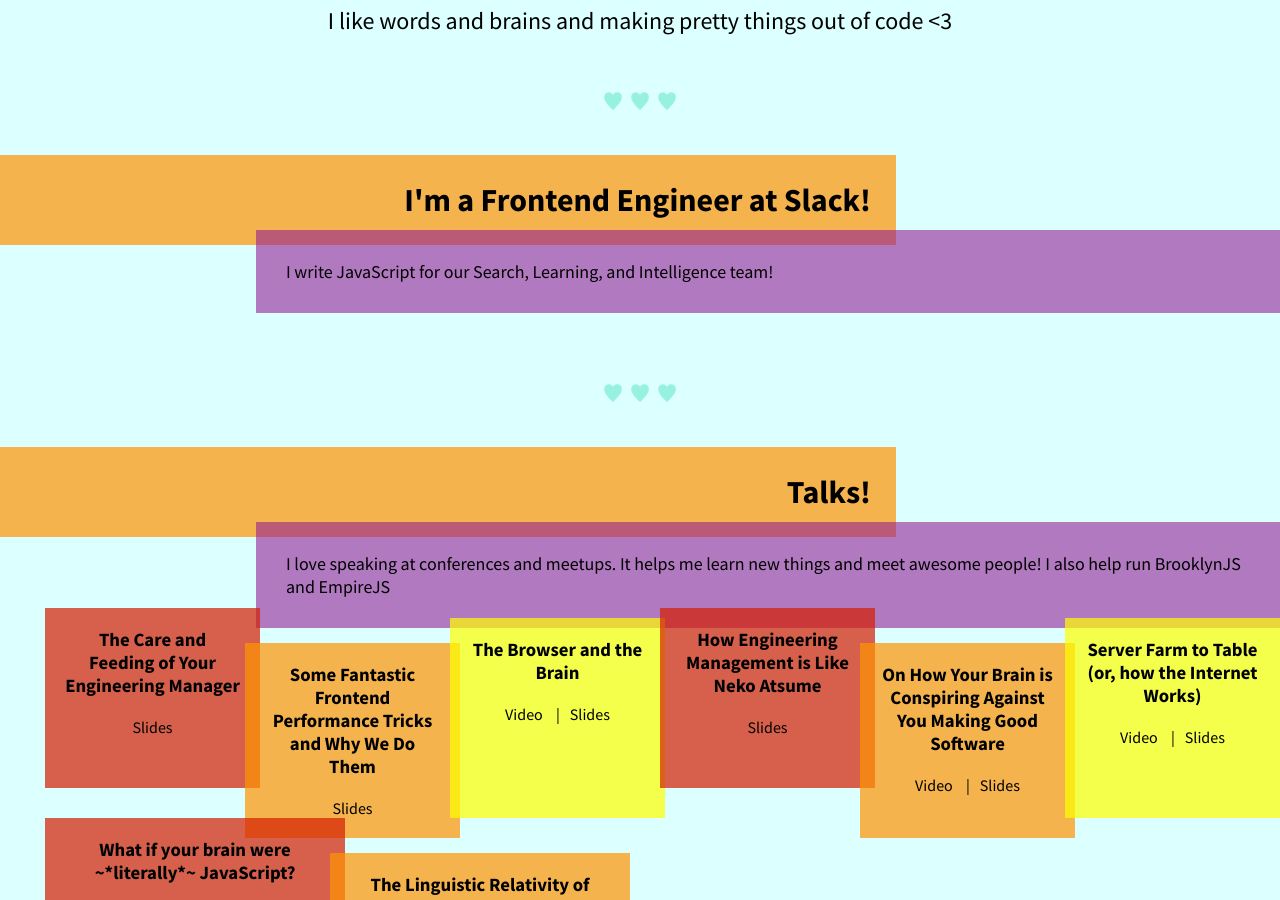
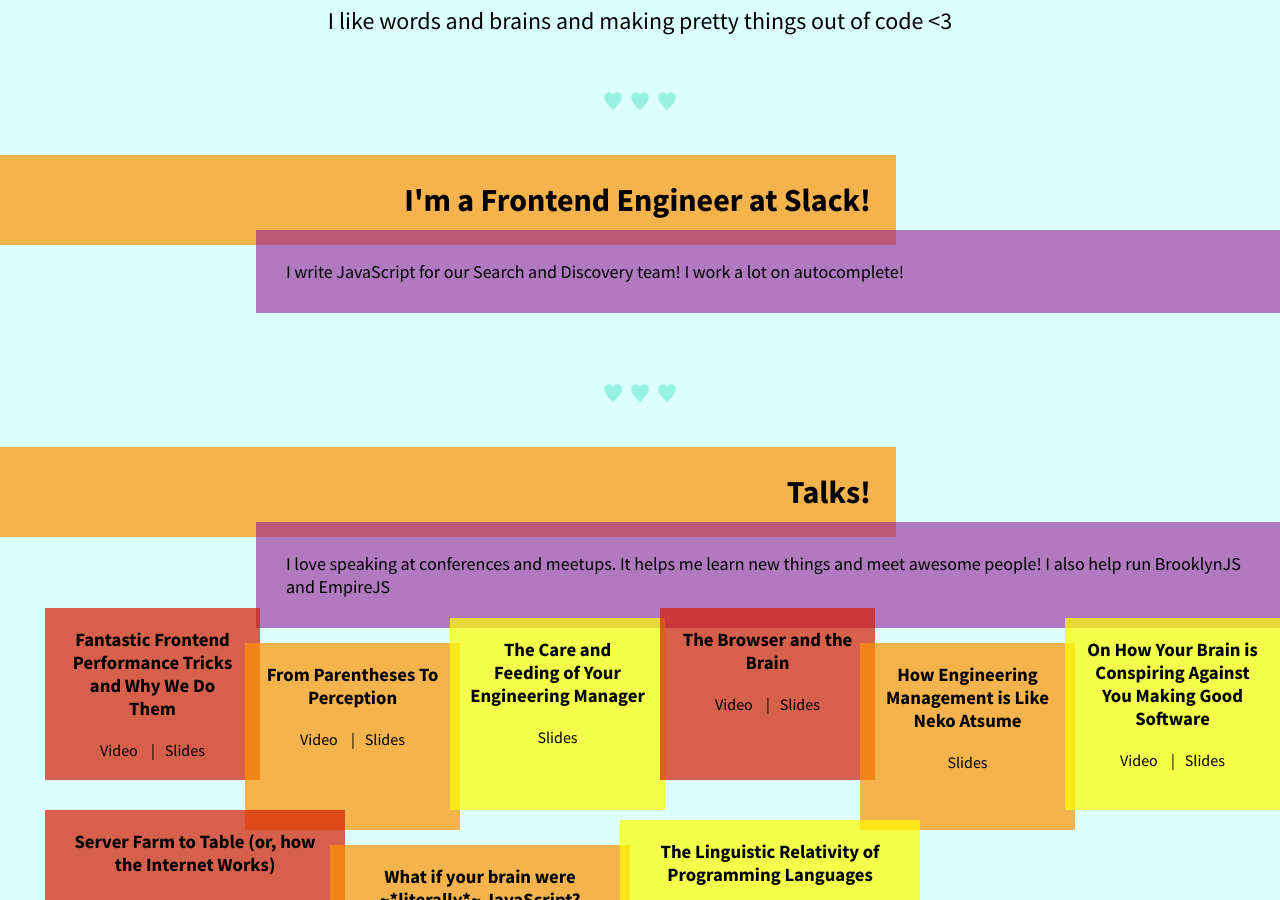
Before and after one commit to jennazee/jennazee.github.io, a Jekyll site: the page index.html, which Jekyll copies as it is, in a window 1280 px wide and 900 px high, scrolled down 279 px. Built offline with Jekyll 4.4.1, drawn with Linux system fonts in a browser that asks for light colours.

Commit message:
Talk and other updates

```diff
--- a/index.html
+++ b/index.html
@@ -21,7 +21,7 @@
 
     <div class="Textbox">
       <h2 class="Heading">I'm a Frontend Engineer at <a href="https://slack.com/">Slack!</a></h2>
-      <p class="Explanation">I write JavaScript for our Search, Learning, and Intelligence team!</p>
+      <p class="Explanation">I write JavaScript for our Search and Discovery team! I work a lot on autocomplete!</p>
     </div>
 
     <div class="Textbox">
@@ -29,15 +29,23 @@
       <p class="Explanation">I love speaking at conferences and meetups. It helps me learn new things and meet awesome people! I also help run <a href="http://brooklynjs.com">BrooklynJS</a> and <a href="https://empirejs.org">EmpireJS</a></p>
       <ul class="Portfolio">
         <li class="Portfolio__entry">
+          <h3 class="Portfolio__title">Fantastic Frontend Performance Tricks and Why We Do Them</h3>
+          <ul class="Portfolio__links">
+            <li><a href="https://www.youtube.com/watch?v=pSCHN4oU2JQ">Video</a></li>
+            <li><a href="slides/at-perfmatters.pdf">Slides</a></li>
+          </ul>
+        </li>
+        <li class="Portfolio__entry">
+            <h3 class="Portfolio__title">From Parentheses To Perception</h3>
+            <ul class="Portfolio__links">
+              <li><a href="https://www.youtube.com/watch?v=GkazpHf0WBI">Video</a></li>
+              <li><a href="slides/at-node-js-interactive.pdf">Slides</a></li>
+            </ul>
+          </li>
+        <li class="Portfolio__entry">
           <h3 class="Portfolio__title">The Care and Feeding of Your Engineering Manager</h3>
           <ul class="Portfolio__links">
             <li><a href="slides/at-mongodb-world.pdf">Slides</a></li>
-          </ul>
-        </li>
-        <li class="Portfolio__entry">
-          <h3 class="Portfolio__title">Some Fantastic Frontend Performance Tricks and Why We Do Them</h3>
-          <ul class="Portfolio__links">
-            <li><a href="slides/at-revconf-18.pdf">Slides</a></li>
           </ul>
         </li>
         <li class="Portfolio__entry">
```
